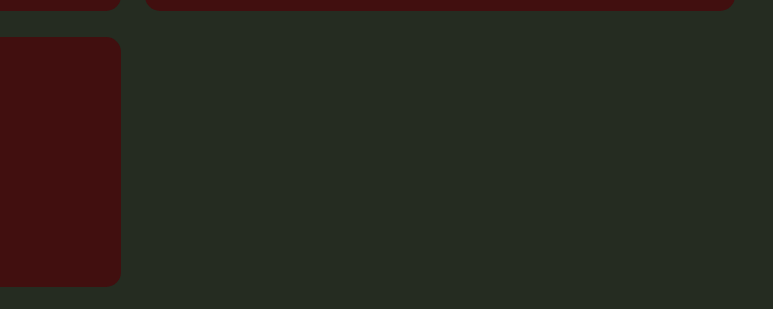
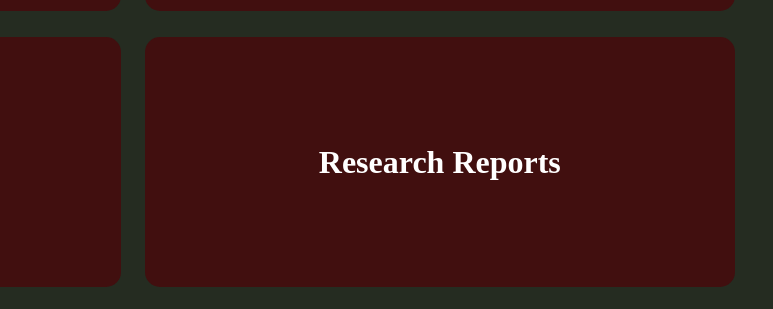
Before and after one commit to LMBpultd/LMBpultd, a plain HTML site: page index.html in a window 1280 px wide. Shown: the part 1181-1490 px from the top of the page, 507-1280 px from the left. Drawn offline with Linux system fonts and the light colour scheme.

Commit message:
Update index.html

```diff
--- a/index.html
+++ b/index.html
@@ -212,9 +212,23 @@
         </div>
       </div>
 
+<div class="pdata">
+        <div class="pdata-inner">
+          <div class="pdata-front">
+            <h1> Research Reports </h1>
+          </div>
+          <div class="pdata-back">
 
+            <h1>Researches</h1>
 
+            <ul>
+              <li>The Impact of Online Learning on the Transformation of the Education System.</li>
+              <li>Evaluating the Influence of Online Payment Systems on Financial Flows and Quality of Life</li>
+            </ul>
 
+</div>
+</div>
+</div>
 
 
 
```
